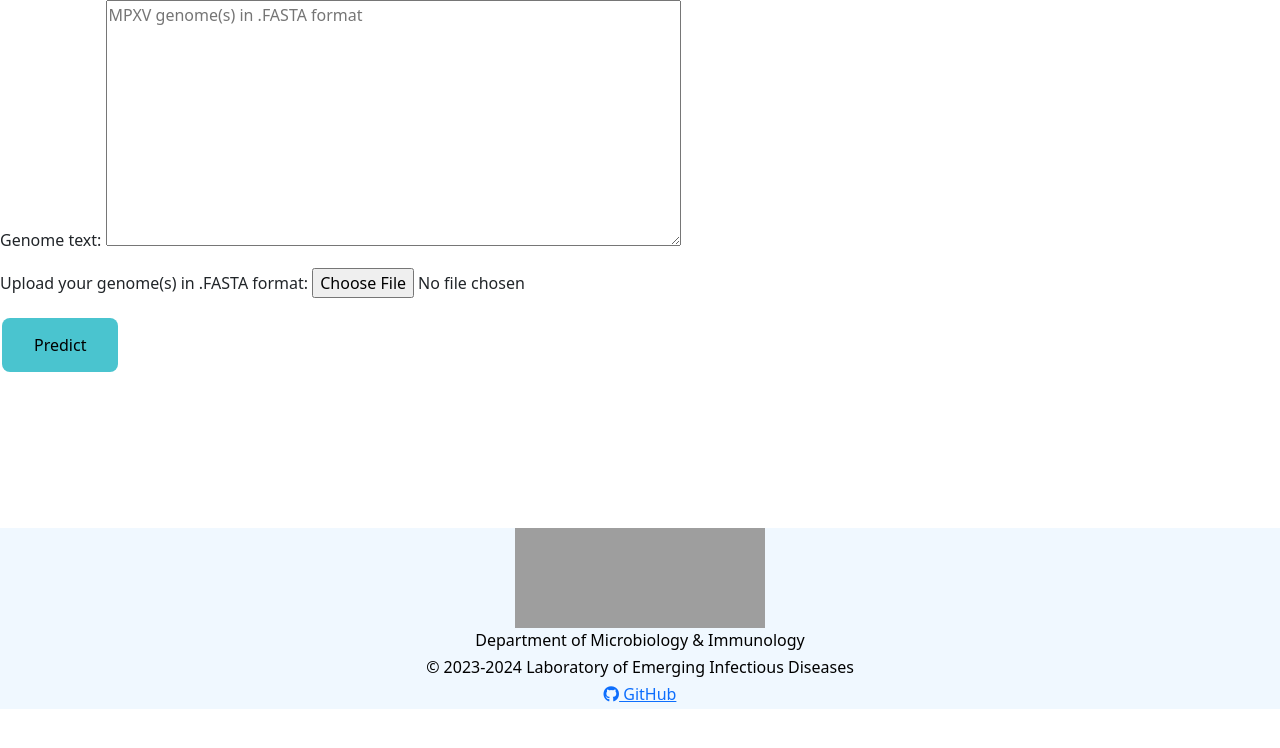
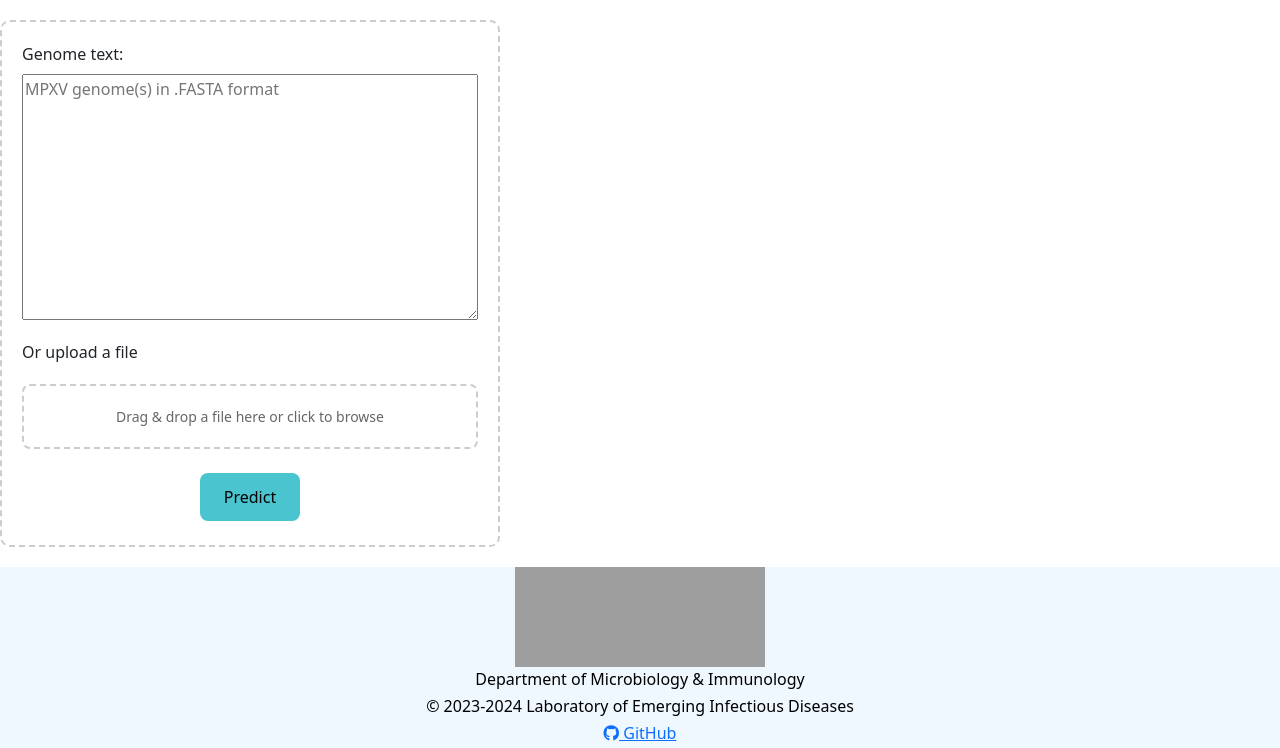
Before and after one commit to gustavsganzerla/mpxv_clade_prediction, a Django app: template django_sample/clade_predictor/templates/clade_predictor/home.html in a window 1280 px wide. Shown: the part 91-839 px from the top of the page. Before the commit the page ends 800 px from the top, so only its background shows below. Run offline with Django 5.2, Linux system fonts and the light colour scheme; the template is opened without the code that fills it: values that come from a table or form of the project are taken from there, others are empty; some libraries are stand-ins or nearby versions; grey boxes are pictures that could not be loaded.

Commit message:
file drag&drop

```diff
--- a/django_sample/clade_predictor/forms.py
+++ b/django_sample/clade_predictor/forms.py
@@ -5,9 +5,7 @@ class genomeForm(forms.Form):
     genome_text = forms.CharField(widget=forms.Textarea(attrs={"rows":10,
                                                                "cols":60,
                                                                "placeholder": "MPXV genome(s) in .FASTA format"}
-    ))
+    ),
+    required=False)
 
-    uploaded_file = forms.FileField(
-        label = 'Upload your genome(s) in .FASTA format',
-        required=False
-    )
+    uploaded_file = forms.FileField(required=False)
--- a/django_sample/clade_predictor/templates/clade_predictor/home.html
+++ b/django_sample/clade_predictor/templates/clade_predictor/home.html
@@ -2,17 +2,60 @@
 
 {% block content %}
 
-<div class='content'>
+<div class="content-rectangle">
+    <form method="POST" enctype="multipart/form-data">
+      {% csrf_token %}
 
-    <form method="POST" enctype="multipart/form-data">
-        {% csrf_token %}
+      <div class="form-group">
+        {{ form.genome_text.label_tag }}
+        {{ form.genome_text }}
+      </div>
 
-        {{ form.as_p }}
-        <button type="submit" class="submit-button">Predict</button>
+      <p style="margin:0;">Or upload a file</p>
 
+      <div id="drop-area">
+        <p>Drag & drop a file here or click to browse</p>
+        <input type="file" id="fileElem" name="uploaded_file" style="display:none">
+        <div id="file-name-display"></div>
+      </div>
+
+      <button type="submit" class="submit-button">Predict</button>
     </form>
-
-</div>
+  </div>
 
 
+  <script>
+    const dropArea = document.getElementById('drop-area');
+    const fileElem = document.getElementById('fileElem');
+    const fileNameDisplay = document.getElementById('file-name-display');
+
+    dropArea.addEventListener('click', () => {
+      fileElem.click();
+    });
+
+    fileElem.addEventListener('change', (event) => {
+      const file = event.target.files[0];
+      if (file) {
+        // Show the file name
+        fileNameDisplay.textContent = `File selected: ${file.name}`;
+        fileNameDisplay.style.color = "#4ac4cf";
+      }
+    });
+
+
+    dropArea.addEventListener('dragover', (event) => {
+      event.preventDefault();
+    });
+
+    dropArea.addEventListener('drop', (event) => {
+      event.preventDefault();
+      const file = event.dataTransfer.files[0];
+      if (file) {
+        fileElem.files = event.dataTransfer.files;
+        fileNameDisplay.textContent = `File selected: ${file.name}`;
+        fileNameDisplay.style.color = "#4ac4cf";
+      }
+    });
+  </script>
+
 {% endblock %}
--- a/django_sample/clade_predictor/templates/clade_predictor/results.html
+++ b/django_sample/clade_predictor/templates/clade_predictor/results.html
@@ -4,7 +4,7 @@
 
 <div class='content'>
 
-    <h1>LALALA Results for {{n_seqs}} sequence(s) </h2>
+    <h1>Results for {{n_seqs}} sequence(s) </h2>
         <br>
 
     <table>
--- a/django_sample/templates/base.html
+++ b/django_sample/templates/base.html
@@ -6,14 +6,8 @@
 
 
 <style>
-    .content-rectangle {
-        border: 2px dashed #ccc;
-        background-color: rgba(255, 255, 255, 0.5);
-        padding: 10px;
-        border-radius: 10px;
-        width: fit-content;
-        margin: 10px 0;
-    }
+
+
 .submit-button {
   background-color: #4ac4cf;
   border: none;
@@ -36,7 +30,7 @@
   border-collapse: collapse;
   width: 100%;
   max-width: 800px;
-        margin: 0;  /* Set left margin to 0 */
+  margin: 0;
 }
 
 th, td {
@@ -48,6 +42,67 @@
 th {
   background-color: #f2f2f2;
 }
+.content-rectangle {
+    border: 2px dashed #ccc;
+    background-color: rgba(255, 255, 255, 0.5);
+    padding: 20px;
+    border-radius: 10px;
+    width: 500px;
+    margin: 20px 0;
+    float: left; /* Aligns to the left of the screen */
+  }
+
+  form {
+    display: flex;
+    flex-direction: column;
+    gap: 20px;
+  }
+
+  .form-group {
+    display: flex;
+    flex-direction: column;
+    gap: 8px;
+  }
+
+  #drop-area {
+    border: 2px dashed #ccc;
+    border-radius: 8px;
+    padding: 20px;
+    text-align: center;
+    cursor: pointer;
+    transition: 0.3s ease;
+  }
+
+  #drop-area p {
+    margin: 0;
+    font-size: 14px;
+    color: #666;
+  }
+
+  #drop-area.highlight {
+    border-color: #6c63ff;
+    background-color: #f0f0ff;
+  }
+
+  .submit-button {
+    background-color: #4ac4cf;
+    border: none;
+    color: black;
+    padding: 12px 24px;
+    text-align: center;
+    font-size: 16px;
+    cursor: pointer;
+    border-radius: 8px;
+    width: fit-content;
+    align-self: center;
+  }
+
+  .submit-button:hover {
+    background-color: #3fabb5;
+  }
+
+
+
 </style>
 
 
@@ -70,7 +125,7 @@
           </button>
           <div class="collapse navbar-collapse" id="navbarNavAltMarkup">
               <div class="navbar-nav">
-                  <a class="navbar-brand"><b>Home</b></a>
+                <a class="navbar-brand" href="{%url 'clade_predictor:home'%}" ><b>Home</b></a>
                   <a class="nav-link">How to use</a>
                   <a class="nav-link">Download</a>
                   <a class="nav-link">Publication</a>
```
Also changed, not shown: django_sample/clade_predictor/views.py (+47 -1 lines). Lines whose indentation alone changed are shown as unchanged.
